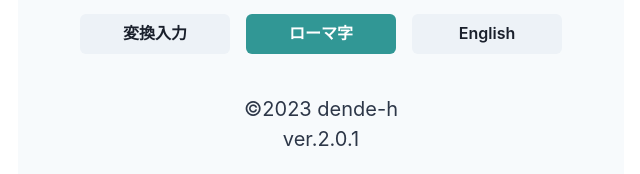
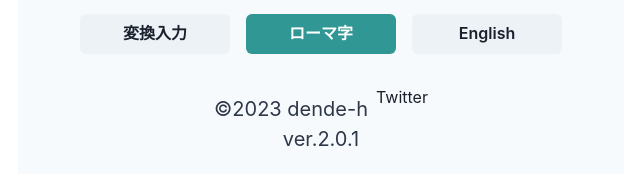
Before and after one commit to dende-h/type_game_spp, a Next.js app: page / in a window 1280 px wide. Shown: the part 542-716 px from the top of the page, without its empty margins (319-959 px from the left). Built offline with nearby package versions, Linux system fonts and the light colour scheme.

Commit message:
Twitterリンク作成

```diff
--- a/src/pages/index.tsx
+++ b/src/pages/index.tsx
@@ -15,11 +15,13 @@ import {
 	Container,
 	useToast,
 	FlexProps,
-	Flex
+	Flex,
+	HStack
 } from "@chakra-ui/react";
 import { magicItems, adjectives } from "../constant/typingProblems";
 import Seo from "../components/Seo";
 import { hunterWords } from "@/constant/typingProblemHunterHunter";
+import Link from "next/link";
 
 const easyWords = magicItems;
 const normalWords = adjectives;
@@ -390,9 +392,14 @@ export default function Home() {
 				) : (
 					<VStack spacing={8} my={8} h={"50%"}></VStack>
 				)}
-				<Text fontSize={"xl"} color={headingColor} mt={6}>
-					©2023 dende-h
-				</Text>
+				<HStack>
+					<Text fontSize={"xl"} color={headingColor} mt={6}>
+						©2023 dende-h
+					</Text>
+					<Link href={"https://twitter.com/dendeiriamaka1"} passHref>
+						<Text>Twitter</Text>
+					</Link>
+				</HStack>
 				<Text fontSize={"xl"} color={headingColor} mb={6}>
 					ver.2.0.1
 				</Text>
```
